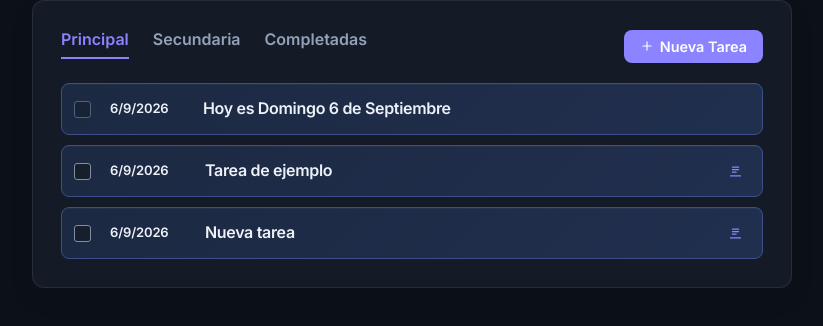
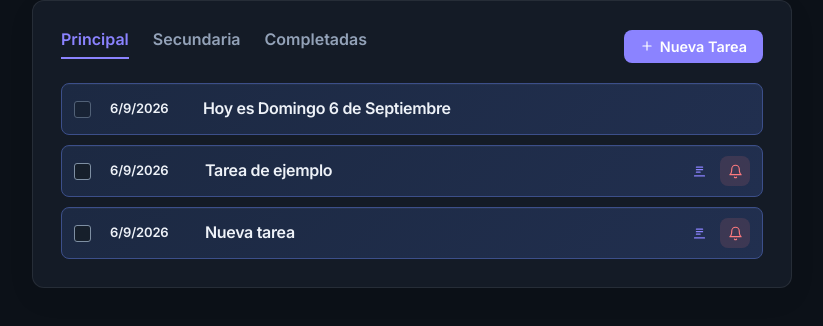
Before and after one commit to wacoss/todopublico, a plain HTML site: page index.html in a window 1280 px wide. Both pictures are taken after a click on the button "Nueva Tarea". Shown: the part 56-382 px from the top of the page, without its empty margins (228-1051 px from the left). Drawn offline with Linux system fonts and the light colour scheme; no server answers.

Commit message:
Update index.html

```diff
--- a/index.html
+++ b/index.html
@@ -1,3 +1,5 @@
+
+
 <!DOCTYPE html>
 <html lang="es" class="dark">
 <head>
@@ -421,6 +423,11 @@
       background: var(--icon-hover-bg);
     }
 
+    .action-btn.reminder.icon-active {
+      color: var(--danger);
+      background-color: var(--danger-bg);
+    }
+
     .action-btn.toggle-note.icon-active {
       color: var(--icon);
       background: var(--icon-hover-bg);
@@ -663,8 +670,8 @@
 
 <script>
   // Configuración de Web Push y Cloudflare Worker
-  const WORKER_URL = 'https://dawn-rain-0ea5.jaunin.workers.dev/'; // Reemplazar con tu URL de Cloudflare
-  const VAPID_PUBLIC_KEY = 'BHkz_vETNFSEpTrgIoRmN8BAmetNAbZ0h1W8N1F84aI9zyBteQparaXVtpV_rFPHtKJY4-818yOAdnNYKXsElok'; // Clave pública generada
+  const WORKER_URL = 'https://dawn-rain-0ea5.jaunin.workers.dev/';
+  const VAPID_PUBLIC_KEY = 'BHkz_vETNFSEpTrgIoRmN8BAmetNAbZ0h1W8N1F84aI9zyBteQparaXVtpV_rFPHtKJY4-818yOAdnNYKXsElok';
 
   function urlBase64ToUint8Array(base64String) {
     if (!base64String || base64String.includes('TU_VAPID')) return null;
@@ -755,7 +762,7 @@
       try {
         const userId = obtenerUserId();
         const tareasConFecha = (tareasGlobales.principal || [])
-          .filter(t => !t.especial && t.fecha)
+          .filter(t => !t.especial && t.fecha && t.recordar)
           .map(t => ({ id: t.id, tarea: t.tarea, nota: t.nota, fecha: t.fecha }));
 
         await fetch(`${WORKER_URL}/api/reminders`, {
@@ -821,7 +828,7 @@
   function clonarEstadoBase() {
     return {
       principal: [
-        { id: uid(), tarea: 'Tarea de ejemplo', nota: '', fecha: hoyISO(), creada: Date.now() }
+        { id: uid(), tarea: 'Tarea de ejemplo', nota: '', fecha: hoyISO(), recordar: true, creada: Date.now() }
       ],
       secundaria: [],
       completadas: []
@@ -844,6 +851,7 @@
       tarea: t && t.tarea ? t.tarea : 'Nueva tarea',
       nota: t && t.nota ? t.nota : '',
       fecha: t && t.fecha ? t.fecha : '',
+      recordar: !!(t && t.recordar),
       creada: t && t.creada ? t.creada : Date.now(),
       especial: !!(t && t.especial)
     });
@@ -1113,6 +1121,18 @@
     });
     actions.appendChild(toggleNoteBtn);
 
+    if (pestanaActiva === 'principal') {
+      const reminderBtn = document.createElement('button');
+      reminderBtn.className = 'action-btn reminder' + (t.recordar ? ' icon-active' : '');
+      reminderBtn.type = 'button';
+      reminderBtn.title = t.recordar ? 'Desactivar recordatorio' : 'Activar recordatorio';
+      reminderBtn.innerHTML = '<svg viewBox="0 0 24 24"><path d="M18 8A6 6 0 0 0 6 8c0 7-3 9-3 9h18s-3-2-3-9"></path><path d="M13.73 21a2 2 0 0 1-3.46 0"></path></svg>';
+      reminderBtn.addEventListener('click', () => {
+        actualizarTarea('principal', t.id, { recordar: !t.recordar });
+      });
+      actions.appendChild(reminderBtn);
+    }
+
 
     if (pestanaActiva === 'secundaria') {
       const delBtn = document.createElement('button');
@@ -1281,6 +1301,7 @@
       tarea: 'Nueva tarea',
       nota: '',
       fecha: destino === 'principal' ? hoyISO() : '',
+      recordar: destino === 'principal',
       creada: Date.now()
     });
     guardarEstado();
@@ -1309,7 +1330,7 @@
     const tarea = tareasGlobales.principal[idx];
     if (tarea.especial) return;
     tareasGlobales.principal.splice(idx, 1);
-    tareasGlobales.completadas.unshift({ ...tarea });
+    tareasGlobales.completadas.unshift({ ...tarea, recordar: false });
     guardarEstado();
     renderizar();
   }
@@ -1322,6 +1343,7 @@
     tareasGlobales.principal.unshift({
       ...tarea,
       id: uid(),
+      recordar: false,
       creada: Date.now()
     });
     guardarEstado();
```
